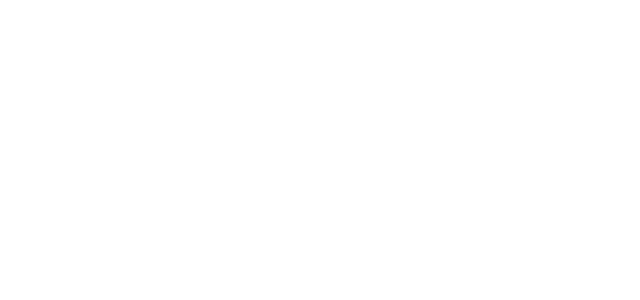
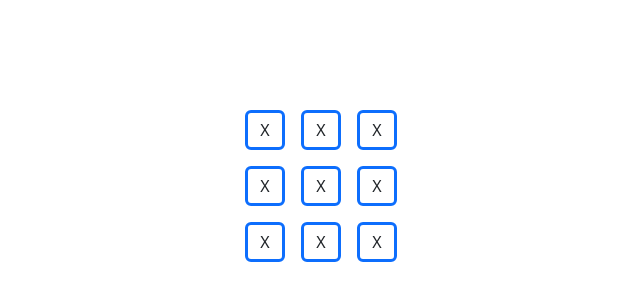
Before and after one commit to abolraj/Todo-React, a React (Vite) app: page / in a window 1280 px wide. Shown: the part 214-514 px from the top of the page, without its empty margins (319-959 px from the left). Built offline with nearby package versions, Linux system fonts and the light colour scheme.

Commit message:
Add Board component - make the game board

```diff
--- a/src/App.jsx
+++ b/src/App.jsx
@@ -1,13 +1,12 @@
-import { useState } from 'react'
+import React, { useState } from 'react'
 import './App.css'
+import Board from './Board'
 
 function App() {
   const [char, setChar] = useState('a')
 
   return (
-    <>
-
-    </>
+    <Board/>
   )
 }
 
```
